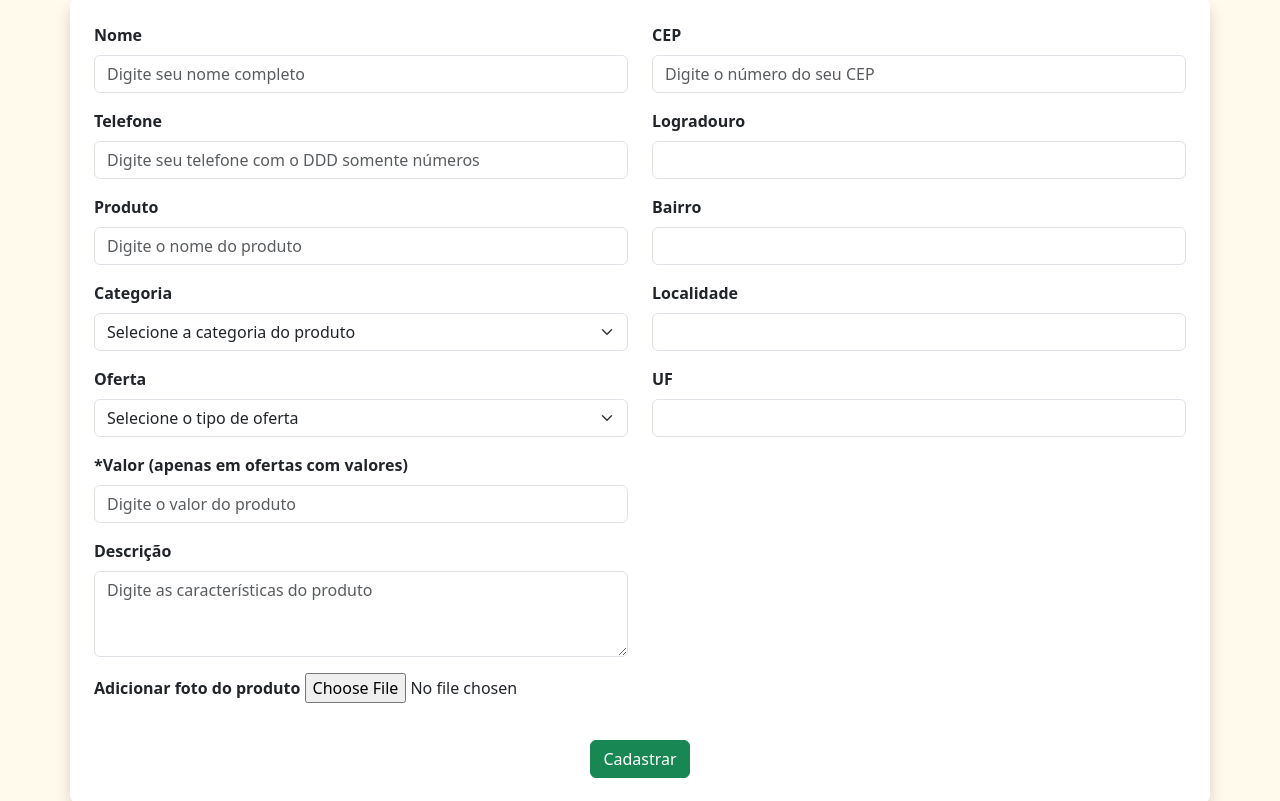
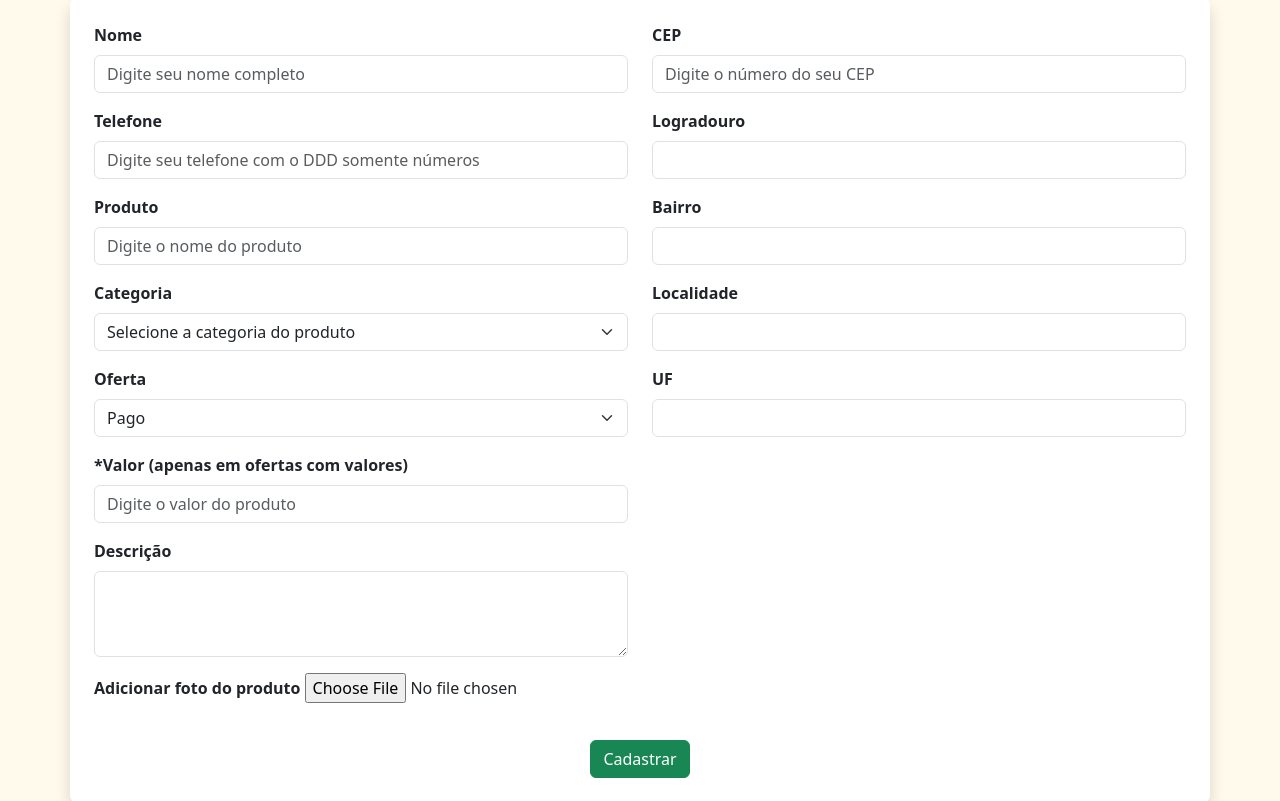
Before and after one commit to Johansem14/univesp-projeto-integrador-III, a PHP site: page /univesp-projeto-integrador-III/cad-prod.php in a window 1280 px wide. Shown: the part 195-996 px from the top of the page. Run offline with PHP 8.4, Linux system fonts and the light colour scheme; the visitor is signed in with stand-in values (Sample User, id 1).

Commit message:
Ajustado os value dos input

```diff
--- a/cad-prod.php
+++ b/cad-prod.php
@@ -65,7 +65,7 @@ if(isset($_FILES['arquivo'])){
 
     if($extensao != "jpg" && $extensao != 'png')
     echo "<script>alert('Tipo de arquivo não suportado, envie no formato jpg ou png');</script>";
-
+else{
     $path = $pasta . $novoNomeDoArquivo . "." . $extensao;
     $deu_certo = move_uploaded_file($arquivo["tmp_name"], $path);
     if($deu_certo){
@@ -84,7 +84,9 @@ if(isset($_FILES['arquivo'])){
             if($conn->query($sqlendereco) === TRUE){
 
 
-            echo "<script>alert('Produto Cadastrado com sucesso');</script>";
+            echo "<script>alert('Produto Cadastrado com sucesso');
+            window.location.href = 'home.php'
+            </script>";
 
 
 
@@ -95,6 +97,9 @@ if(isset($_FILES['arquivo'])){
 }
 }
 }
+
+}
+
 ?>
 
 <!doctype html>
@@ -182,42 +187,41 @@ if(isset($_FILES['arquivo'])){
                 <div class="col-md-6">
                     <div class="mb-3">
                         <label for="nome" class="form-label fw-bold">Nome</label>
-                        <input type="text" name="nome" class="form-control" id="nome" placeholder="Digite seu nome completo" required>
+                        <input type="text" name="nome" class="form-control" id="nome" placeholder="Digite seu nome completo" required value="<?php if(isset($_POST['nome'])) echo $_POST['nome']?>">
                     </div>
                     <div class="mb-3">
                         <label for="telefone" class="form-label fw-bold">Telefone</label>
-                        <input type="tel" name="telefone" class="form-control" id="telefone" maxlength="11" placeholder="Digite seu telefone com o DDD somente números" required>
+                        <input type="tel" name="telefone" class="form-control" id="telefone" maxlength="11" placeholder="Digite seu telefone com o DDD somente números" required value="<?php if(isset($_POST['telefone'])) echo $_POST['telefone']?>">
                     </div>
                     <div class="mb-3">
                         <label for="produto" class="form-label fw-bold">Produto</label>
-                        <input type="text" name="produto" class="form-control" id="produto" placeholder="Digite o nome do produto" required>
+                        <input type="text" name="produto" class="form-control" id="produto" placeholder="Digite o nome do produto" required value="<?php if(isset($_POST['produto'])) echo $_POST['produto']?>">
                     </div>
                     <div class="mb-3">
                         <label for="categoria" class="form-label fw-bold">Categoria</label>
                         <select class="form-select" id="categoria" name="categoria" required>
-                            <option value="" disable selected>Selecione a categoria do produto</option>
-                            <option value="Cadeiras">Cadeiras</option>
-                            <option value="Andadores">Andadores</option>
-                            <option value="Muletas">Muletas</option>
-                            <option value="Outros">Outros</option>
+                        <option value="" disabled selected>Selecione a categoria do produto</option>
+                        <option value="Cadeiras" <?php if(isset($_POST['categoria']) && $_POST['categoria'] == 'Cadeiras') echo 'selected'; ?>>Cadeiras</option>
+                        <option value="Andadores" <?php if(isset($_POST['categoria']) && $_POST['categoria'] == 'Andadores') echo 'selected'; ?>>Andadores</option>
+                        <option value="Muletas" <?php if(isset($_POST['categoria']) && $_POST['categoria'] == 'Muletas') echo 'selected'; ?>>Muletas</option>
+                        <option value="Outros" <?php if(isset($_POST['categoria']) && $_POST['categoria'] == 'Outros') echo 'selected'; ?>>Outros</option>
                         </select>
                     </div>
                     <div class="mb-3">
                         <label for="oferta" class="form-label fw-bold">Oferta</label>
                         <select class="form-select" id="oferta"  name="oferta" onchange="atualizarValor()" required>
-                            <option value="" disable selected>Selecione o tipo de oferta</option>
-                            <option value="Pago">Pago</option>
-                            <option value="Gratuito">Gratuito</option>
-                            <option value="Doação">Doação</option>
+                        <option value="Pago" <?php if(isset($_POST['oferta']) && $_POST['oferta'] == 'Pago') echo 'selected'; ?>>Pago</option>
+                        <option value="Gratuito" <?php if(isset($_POST['oferta']) && $_POST['oferta'] == 'Gratuito') echo 'selected'; ?>>Gratuito</option>
+                        <option value="Doação" <?php if(isset($_POST['oferta']) && $_POST['oferta'] == 'Doação') echo 'selected'; ?>>Doação</option>
                         </select>
                     </div>
                     <div class="mb-3">
                         <label for="valor" class="form-label fw-bold">*Valor (apenas em ofertas com valores)</label>
-                        <input type="text" name="valor" class="form-control" id="valor" placeholder="Digite o valor do produto" required>
+                        <input type="text" name="valor" class="form-control" id="valor" placeholder="Digite o valor do produto" required value="<?php if(isset($_POST['valor'])) echo $_POST['valor']?>">
                     </div>
                     <div class="mb-3">
                         <label for="descricao" class="form-label fw-bold">Descrição</label>
-                        <textarea class="form-control" name="descricao" id="descricao" rows="3" placeholder="Digite as características do produto" required></textarea>
+                        <textarea class="form-control" name="descricao" id="descricao" rows="3" placeholder="Digite as características do produto" required> <?php if(isset($_POST['descricao'])) echo $_POST['descricao']?></textarea>
                     </div>
                     <div class="mb-3">
                         <label for="foto" class="form-label fw-bold">Adicionar foto do produto</label>
@@ -230,23 +234,23 @@ if(isset($_FILES['arquivo'])){
                 <div class="col-md-6">
                     <div class="mb-3">
                         <label for="cep" class="form-label fw-bold">CEP</label>
-                        <input type="text" class="form-control" name="cep" id="cep" placeholder="Digite o número do seu CEP" required>
+                        <input type="text" class="form-control" name="cep" id="cep" placeholder="Digite o número do seu CEP" required value="<?php if(isset($_POST['cep'])) echo $_POST['cep']?>">
                     </div>
                     <div class="mb-3">
                         <label for="endereco" class="form-label fw-bold">Logradouro</label>
-                        <input type="text" class="form-control" name="logradouro" id="logradouro" placeholder="" required>
+                        <input type="text" class="form-control" name="logradouro" id="logradouro" placeholder="" required value="<?php if(isset($_POST['logradouro'])) echo $_POST['logradouro']?>">
                     </div>
                     <div class="mb-3">
                         <label for="bairro" class="form-label fw-bold">Bairro</label>
-                        <input type="text" class="form-control" name="bairro" id="bairro" placeholder="" required>
+                        <input type="text" class="form-control" name="bairro" id="bairro" placeholder="" required value="<?php if(isset($_POST['bairro'])) echo $_POST['bairro']?>">
                     </div>
                     <div class="mb-3">
                         <label for="municipio" class="form-label fw-bold">Localidade</label>
-                        <input type="text" class="form-control" name="localidade" id="localidade" placeholder="" required>
+                        <input type="text" class="form-control" name="localidade" id="localidade" placeholder="" required value="<?php if(isset($_POST['localidade'])) echo $_POST['localidade']?>">
                     </div>
                     <div class="mb-3">
                         <label for="uf" class="form-label fw-bold">UF</label>
-                        <input type="text" class="form-control" name="uf" id="uf" placeholder="" required>
+                        <input type="text" class="form-control" name="uf" id="uf" placeholder="" required value="<?php if(isset($_POST['uf'])) echo $_POST['uf']?>">
                     </div>
 
                 </div>
```
